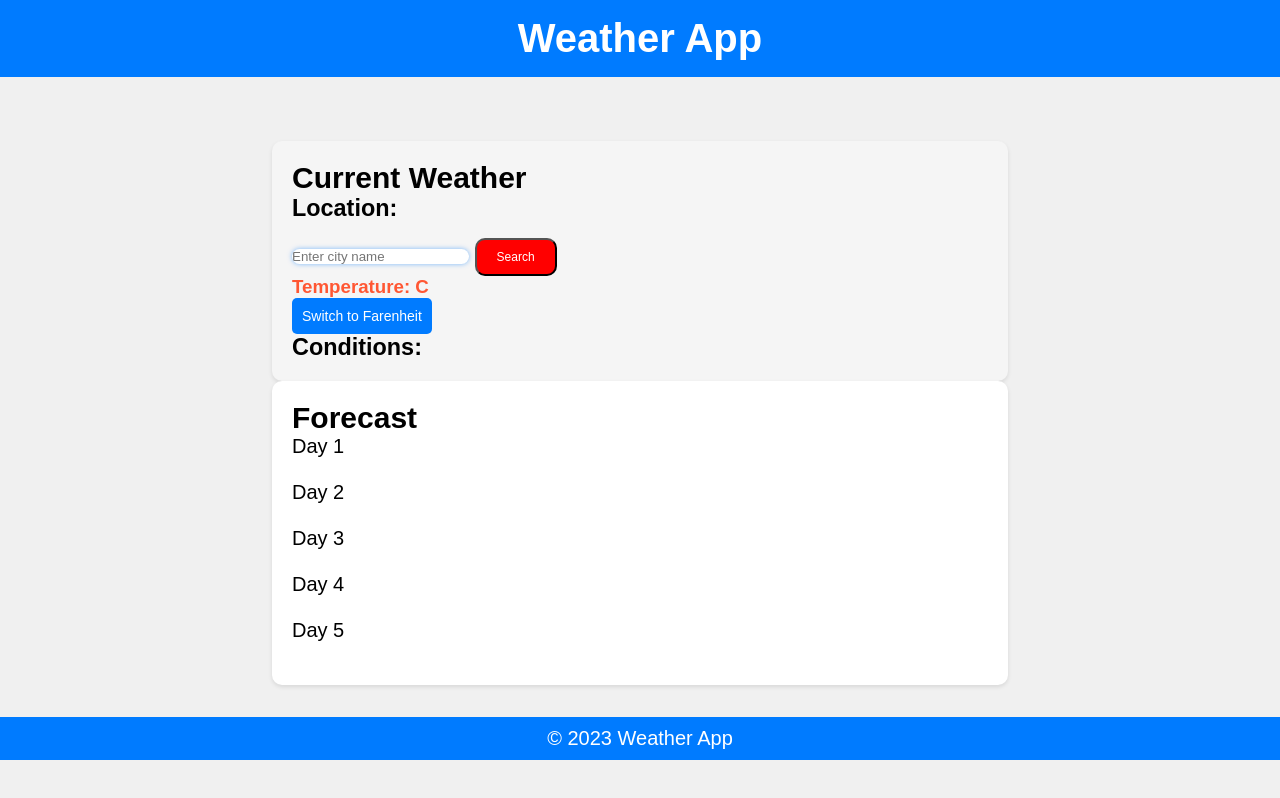
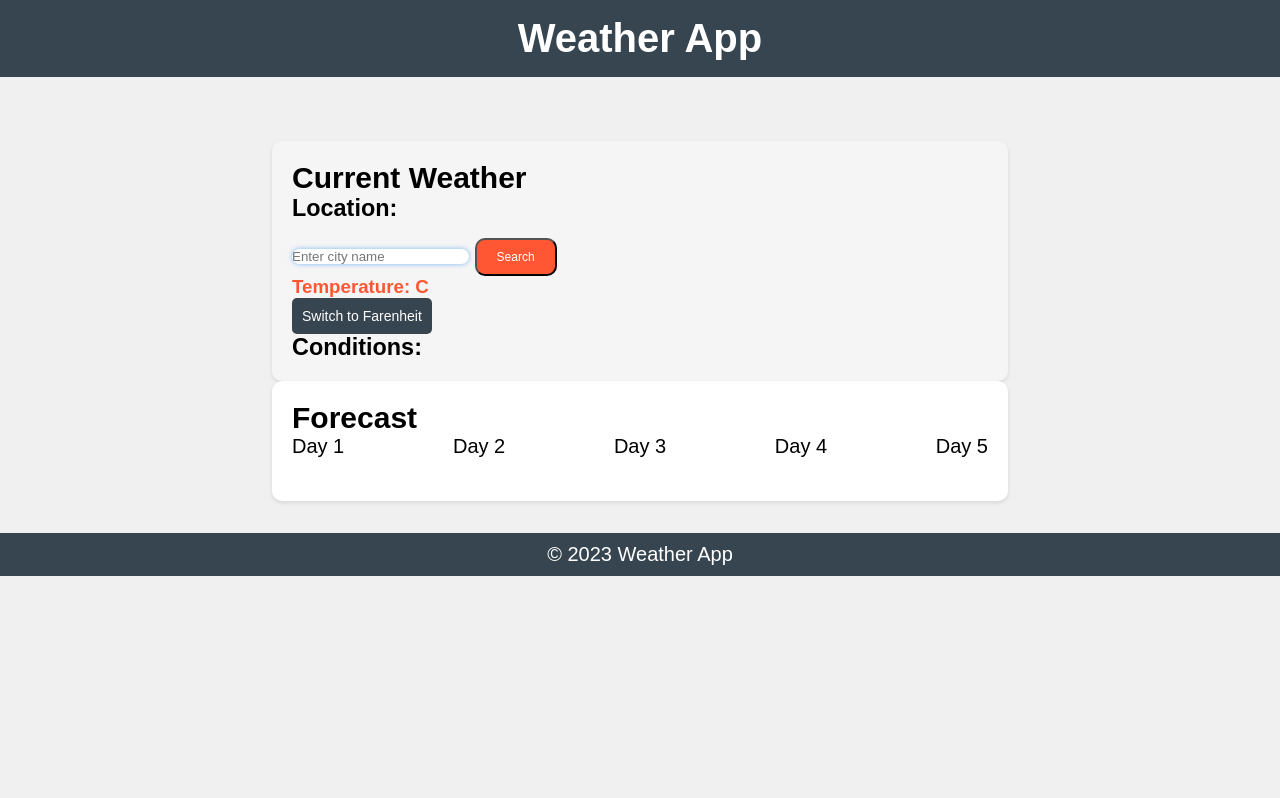
Before and after one commit to Keon24/Weather-App, a website: page index.html in a window 1280 px wide. Drawn offline with Linux system fonts and the light colour scheme.

Commit message:
deleted extra apiUrl

```diff
--- a/script.js
+++ b/script.js
@@ -142,7 +142,6 @@ function fetchWeatherData (latitude,longitude,locationName) {
    // Use latitude and longitude if present, otherwise use location name
    if (latitude && longitude) {
    apiUrl = `https://api.openweathermap.org/data/2.5/weather?lat=${latitude}&lon=${longitude}&appid=${apikey}`;
-   apiUrl = `https://api.openweathermap.org/data/2.5/forecast?lat=${latitude}&lon=${longitude}&appid=${apikey}`;
 
    } else{
    apiUrl = `https://api.openweathermap.org/data/2.5/weather?q=${locationName}&appid=${apikey}`;
--- a/styles.css
+++ b/styles.css
@@ -11,7 +11,7 @@ body {
 }
 /* Header styles */
 header {
-    background-color: #007bff;
+    background-color: #36454f;
     padding: 1rem;
     color: #fff;
     text-align:center
@@ -38,7 +38,7 @@ main {
 /* Search button styles */
 #search-button {
     padding: 10px 20px;
-    background-color: red;
+    background-color: #ff5733;
     color: white;
     font-size: 12px;
     border-radius: 10px;
@@ -81,12 +81,13 @@ main {
     box-shadow: 0 2px 4px rgba(0, 0, 0, 0.1);
 }
 
-/* Forecast list styles */
-.forecast-list {
-    list-style: none;
-    display: flex;
-    justify-content: space-between;
-    padding: 0;
+/* Forecast items */
+.forecast-items {
+    display:flex;
+    justify-content:space-between;
+    align-items:center;
+    flex-wrap: wrap;
+
 }
 /* Individual forecast day styles */
 .forecast-day {
@@ -111,7 +112,7 @@ main {
 /* Unit toggle button styles */
 #unit-toggle {
     padding: 10px;
-    background-color: #007bff;
+    background-color: #36454f;
     color: #fff;
     font-size: 14px;
     border: none;
@@ -122,7 +123,7 @@ main {
 
 /* Footer styles */
 footer {
-    background-color: #007bff;
+    background-color: #36454f;
     color: #fff;
     text-align: center;
     padding: 10px 0;
```
